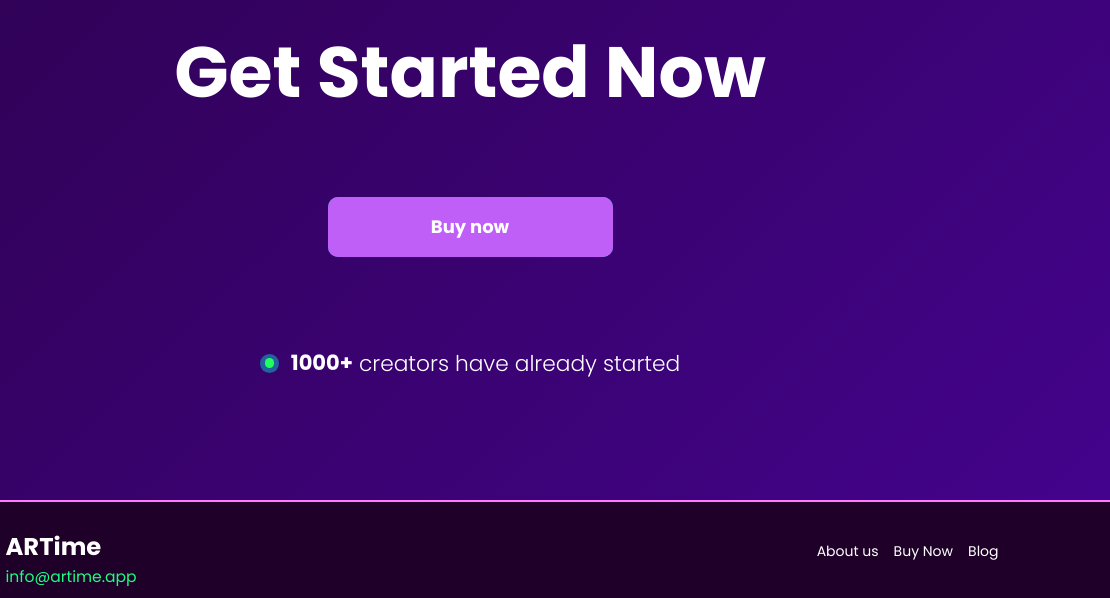
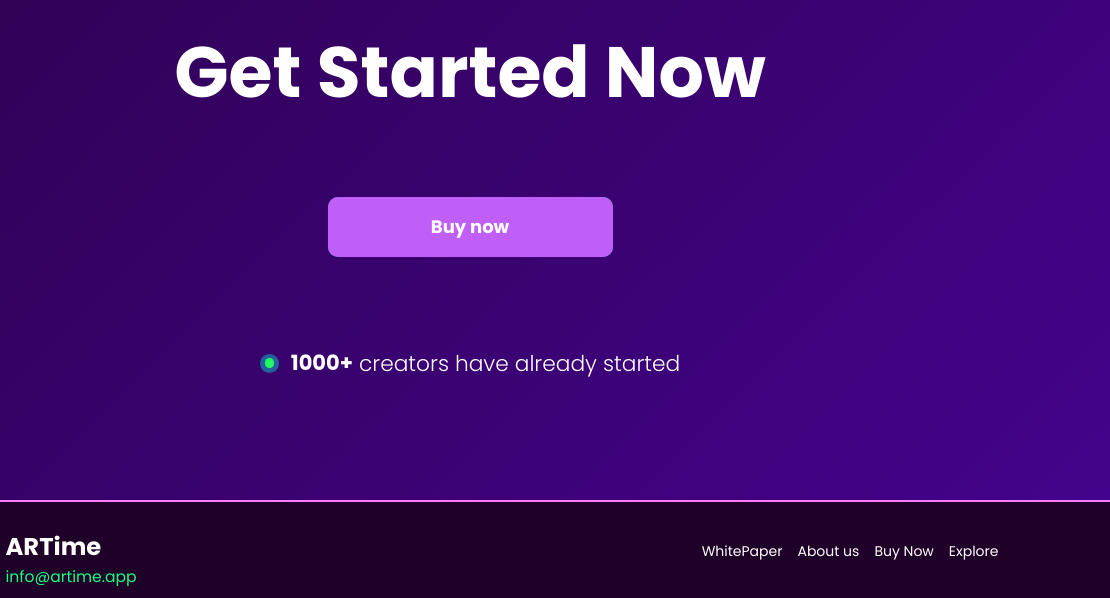
Before and after one commit to Stepajj/ARTT, a plain HTML site: page about.html in a window 1280 px wide. Shown: the part 2147-2745 px from the top of the page, 170-1280 px from the left. Drawn offline with Linux system fonts and the light colour scheme.

Commit message:
header links

```diff
--- a/about.html
+++ b/about.html
@@ -25,6 +25,9 @@
 
                 </a>
                 <div class="nav__nav">
+                    <div class="nav__nav-item head_item">
+                        <a href="">WhitePaper</a>
+                    </div>
                     <div class="nav__nav-item head_item">
                         <a href="about.html">About us</a>
                     </div>
@@ -140,13 +143,16 @@
                 </a>
                 <div class="nav__nav">
                     <div class="nav__nav-item head_item">
+                        <a href="">WhitePaper</a>
+                    </div>
+                    <div class="nav__nav-item head_item">
                         <a href="about.html">About us</a>
                     </div>
                     <div class="nav__nav-item head_item">
                         <a href="buy.html">Buy Now </a>
                     </div>
                     <div class="nav__nav-item head_item">
-                       <a  href="blog.html">Blog</a>
+                       <a  href="blog.html">Explore</a>
                     </div>
                 </div>
             </div>
```
Also changed, not shown: blog.html (+4 -1 lines), buy.html (+7 -1 lines), index.html (+7 -1 lines).
